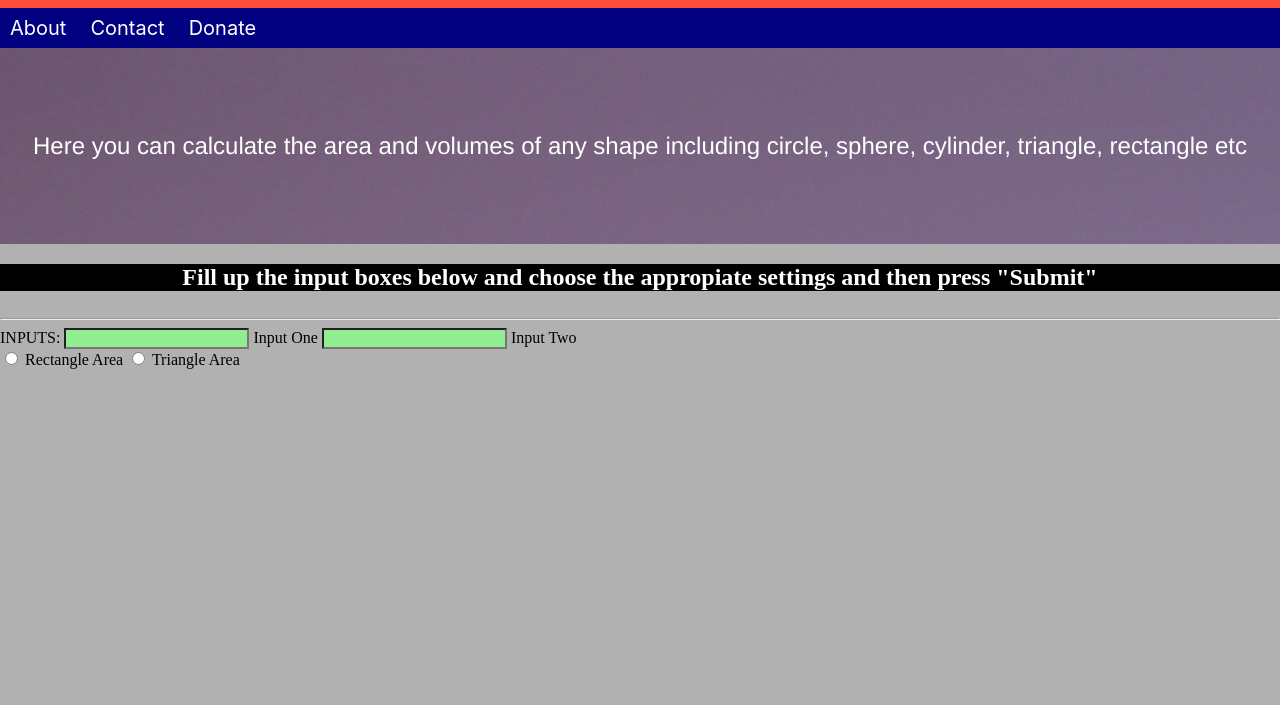
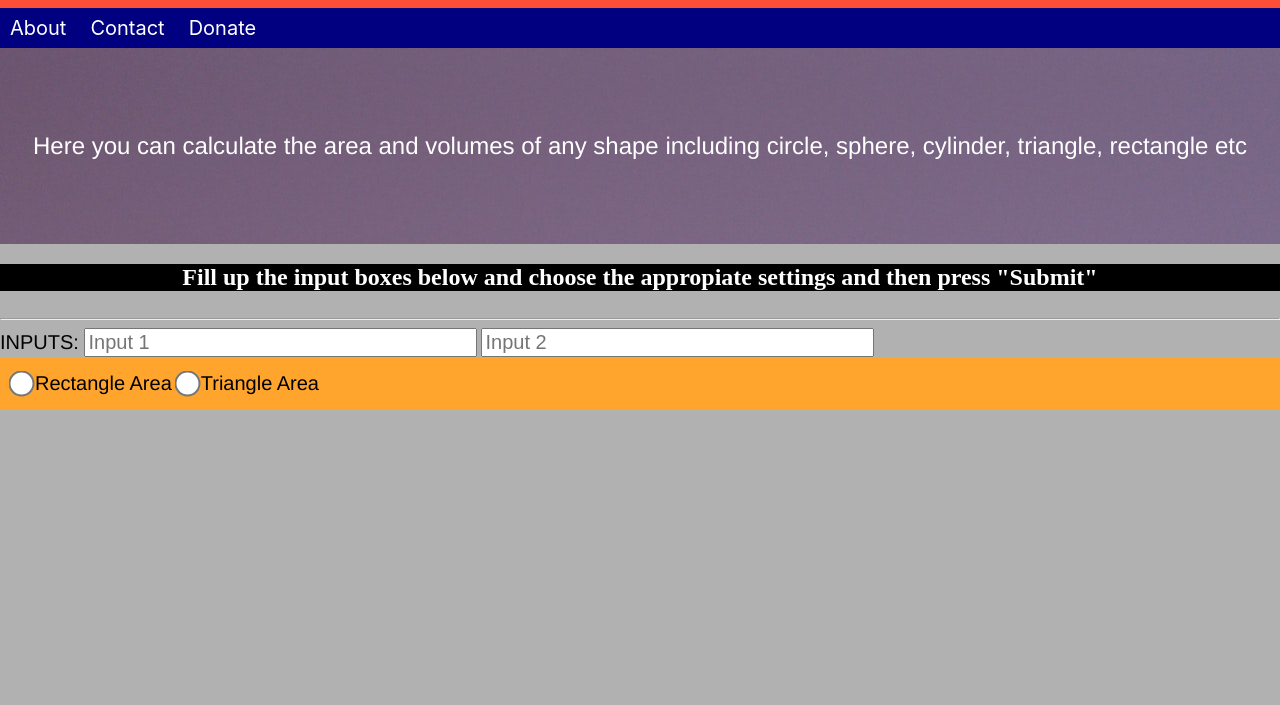
Before and after one commit to titan3755/calculator, a plain HTML site: page Homepage/home.html in a window 1280 px wide. Shown: the part 95-800 px from the top of the page. Drawn offline with Linux system fonts and the light colour scheme.

Commit message:
updated files

```diff
--- a/Homepage/home.html
+++ b/Homepage/home.html
@@ -22,16 +22,15 @@
 <div class="content-box-2">
 <h2 id="h-2">Fill up the input boxes below and choose the appropiate settings and then press "Submit"</h2>
 <hr>
-<label>INPUTS: </label>
-<input name="input" title="Input the numbers here" type="text" class="text-1">
-<label for="input">Input One</label>
-<input name="input2" title="Input the numbers here" type="text" class="text-2">
-<label for="input2">Input Two</label>
-<div class="check-box-div"></div>
-<input type="radio" name="rd-button" id="rd-1" value="rec">
-<label for="rd-1">Rectangle Area</label>
-<input type="radio" name="rd-button" id="rd-2" value="tri">
-<label for="rd-2">Triangle Area</label>
+<label class="lb-1">INPUTS: </label>
+<input maxlength="30px" size="30px" placeholder="Input 1" name="input" title="Input the numbers here" type="text" class="text-1">
+<input maxlength="30px" size="30px" placeholder="Input 2" name="input2" title="Input the numbers here" type="text" class="text-2">
+<div class="radio-box">
+<input type="radio" name="rd-button" class="rd-1" value="rec">
+<label for="rd-1" class="lb-2">Rectangle Area</label>
+<input type="radio" name="rd-button" class="rd-2" value="tri">
+<label class="lb-2" for="rd-2">Triangle Area</label>
+</div>
 </div>
 
 </div>
--- a/Homepage/style.css
+++ b/Homepage/style.css
@@ -89,7 +89,34 @@ body{
     width: 100%;
 }
 .text-1, .text-2{
-    background-color: lightgreen;
+    font-size: 20px;
+}
+.text-1:focus, .text-2:focus{
+    background-color: rgb(93, 190, 255);
     color: black;
+    border-radius: 2px;
 
 }
+input[type="radio"]{
+    transform: scale(2);
+    display: inline-block;
+    position: relative; left: 10px;
+}
+label[class*="lb-1"]{
+    font-family: Helvetica;
+    font-size: 20px;
+
+}
+label[class="lb-2"]{
+    font-family: Helvetica;
+    font-size: 20px;
+    position: relative; left: 10px;     /*radio-label*/
+    display: inline-block;
+}
+.radio-box{
+    position: relative;
+    padding-top: 15px; padding-bottom: 15px;
+    width: 100%;
+    background-color: rgb(255, 164, 45);
+
+}
```
Also changed, not shown: Homepage/main.js (+2 -9 lines).
